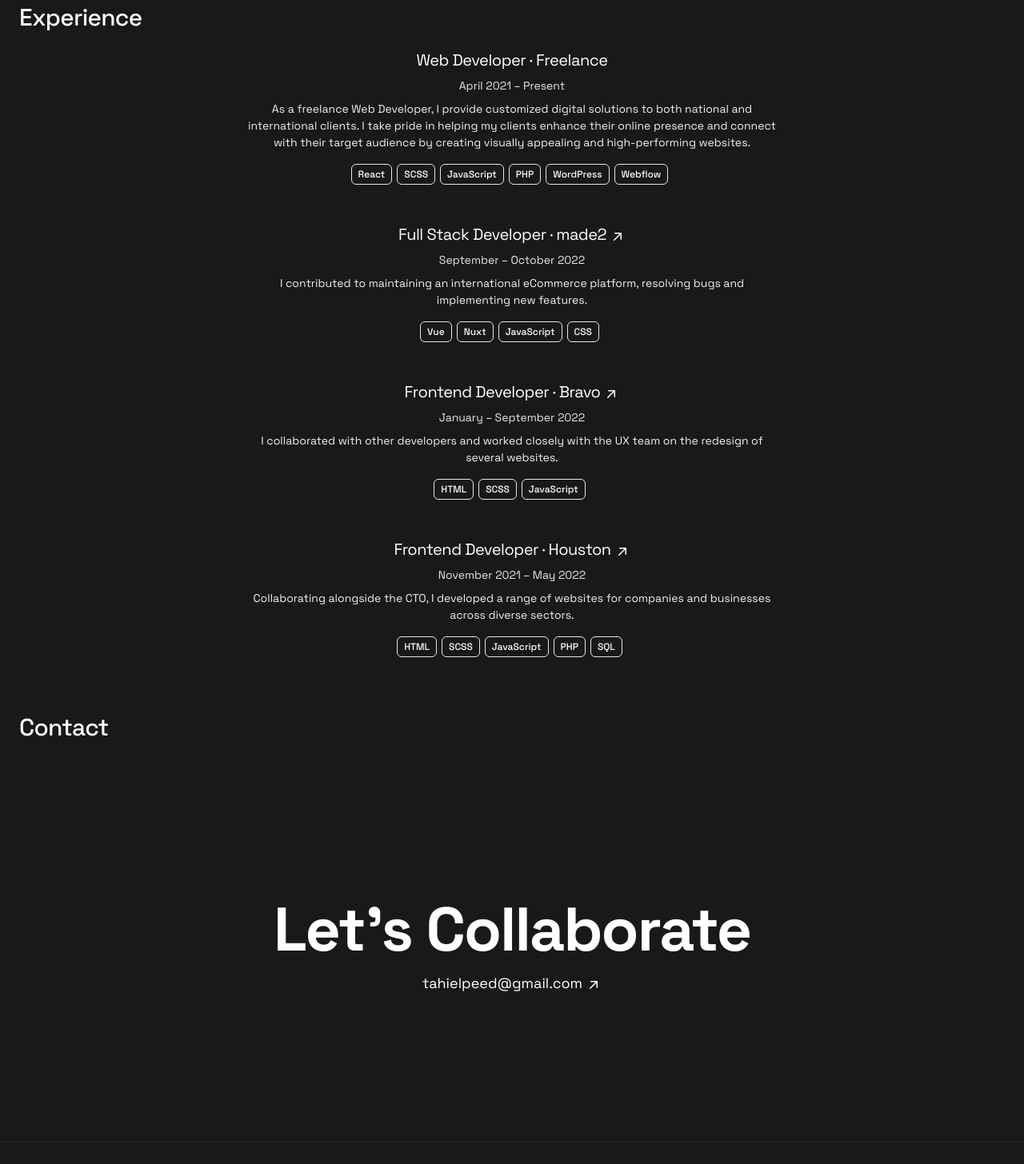
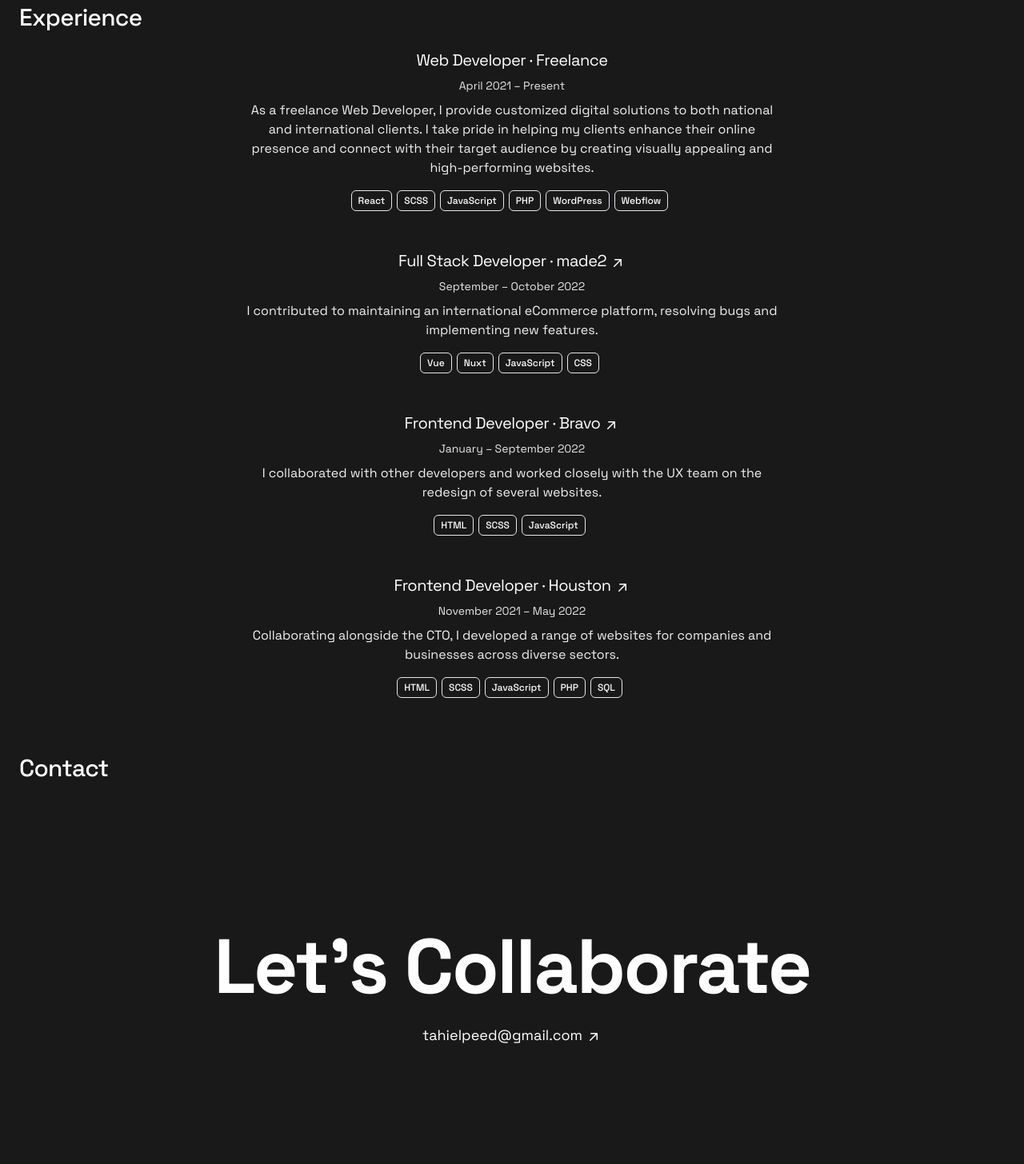
Before and after one commit to tahielpedevilla/tahielpedevilla.com, a Next.js app: page / in a window 1280 px wide. Shown: the part 3060-4516 px from the top of the page at 80% size. Built offline with nearby package versions, Linux system fonts and the light colour scheme.

Commit message:
fix some font sizes and add margins

```diff
--- a/app/page.jsx
+++ b/app/page.jsx
@@ -118,7 +118,7 @@ export default function Page() {
 						<p className="mt-2 text-sm leading-normal text-center text-[#e7e7e7]">
 							April 2021 – Present
 						</p>
-						<p className="mt-2 text-sm leading-normal text-center text-[#f1f1f1]">
+						<p className="mt-2 leading-normal text-center text-[#f1f1f1]">
 							As a freelance Web Developer, I provide customized digital solutions to both national
 							and international clients. I take pride in helping my clients enhance their online
 							presence and connect with their target audience by creating visually appealing and
@@ -184,7 +184,7 @@ export default function Page() {
 						<p className="mt-2 text-sm leading-normal text-center text-[#e7e7e7]">
 							September – October 2022
 						</p>
-						<p className="mt-2 text-sm leading-normal text-center text-[#f1f1f1]">
+						<p className="mt-2 leading-normal text-center text-[#f1f1f1]">
 							I contributed to maintaining an international eCommerce platform, resolving bugs and
 							implementing new features.
 						</p>
@@ -238,7 +238,7 @@ export default function Page() {
 						<p className="mt-2 text-sm leading-normal text-center text-[#e7e7e7]">
 							January – September 2022
 						</p>
-						<p className="mt-2 text-sm leading-normal text-center text-[#f1f1f1]">
+						<p className="mt-2 leading-normal text-center text-[#f1f1f1]">
 							I collaborated with other developers and worked closely with the UX team on the
 							redesign of several websites.
 						</p>
@@ -287,7 +287,7 @@ export default function Page() {
 						<p className="mt-2 text-sm leading-normal text-center text-[#e7e7e7]">
 							November 2021 – May 2022
 						</p>
-						<p className="mt-2 text-sm leading-normal text-center text-[#f1f1f1]">
+						<p className="mt-2 leading-normal text-center text-[#f1f1f1]">
 							Collaborating alongside the CTO, I developed a range of websites for companies and
 							businesses across diverse sectors.
 						</p>
@@ -324,10 +324,10 @@ export default function Page() {
 			<section id="contact" className="flex flex-col mx-auto container px-6 py-6 scroll-mt-20">
 				<h2 className="font-medium text-2xl lg:text-[2.33vw] tracking-tight">Contact</h2>
 				<div className="flex flex-col mt-6 items-center py-40 text-lg">
-					<h3 className="text-3xl lg:text-[6vw] font-bold leadin tracking-tight leading-snug">
+					<h3 className="text-3xl lg:text-8xl font-bold tracking-tight leading-normal">
 						Let’s Collaborate
 					</h3>
-					<a href="mailto:tahielpeed@gmail" className="group text-lg">
+					<a href="mailto:tahielpeed@gmail" className="group text-lg lg:mt-6">
 						tahielpeed@gmail.com
 						<svg
 							xmlns="http://www.w3.org/2000/svg"
```
